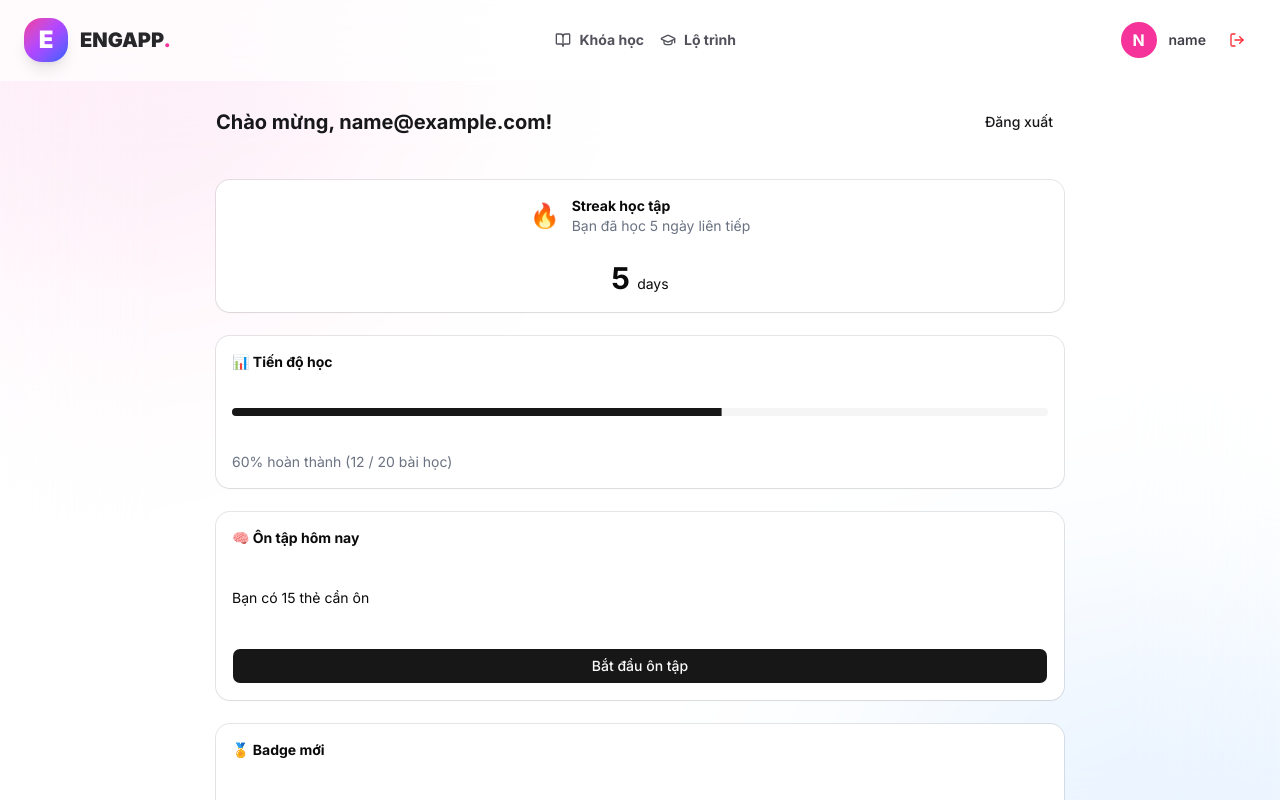
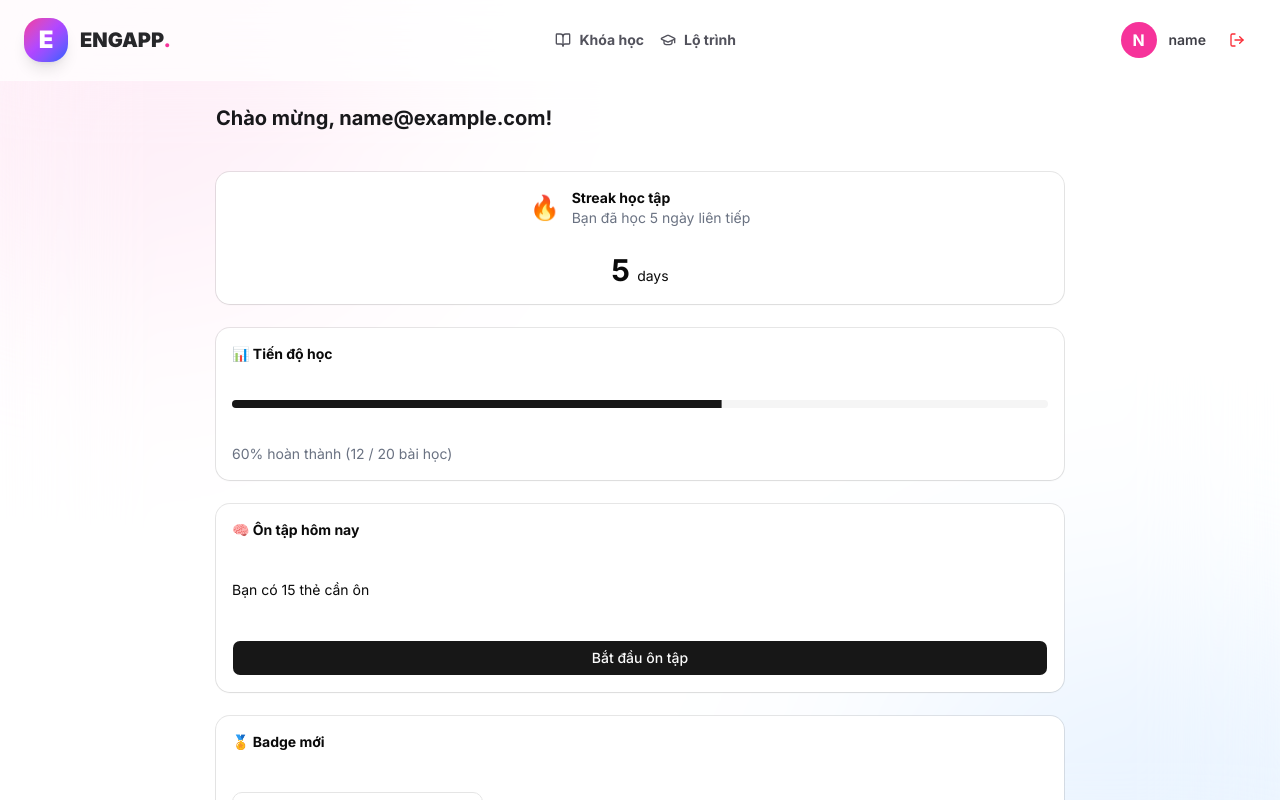
Before and after one commit to bgHann/english-learning-frontend, a Next.js app: page /learn/dashboard in a window 1280 px wide. Shown: the top 800 px of the page. Built offline with nearby package versions, Linux system fonts and the light colour scheme; sample sign-in values are in the browser's storage.

Commit message:
ui: edit

```diff
--- a/src/app/learn/dashboard/page.tsx
+++ b/src/app/learn/dashboard/page.tsx
@@ -32,15 +32,6 @@ export default function Dashboard() {
       {/* Header */}
       <div className="flex justify-between items-center mb-10">
         <h1 className="text-xl font-bold">Chào mừng, {user.email}!</h1>
-        <Button
-          variant="ghost"
-          onClick={() => {
-            logout();
-            router.push("/login");
-          }}
-        >
-          Đăng xuất
-        </Button>
       </div>
 
       {/* Streak Card */}
```
